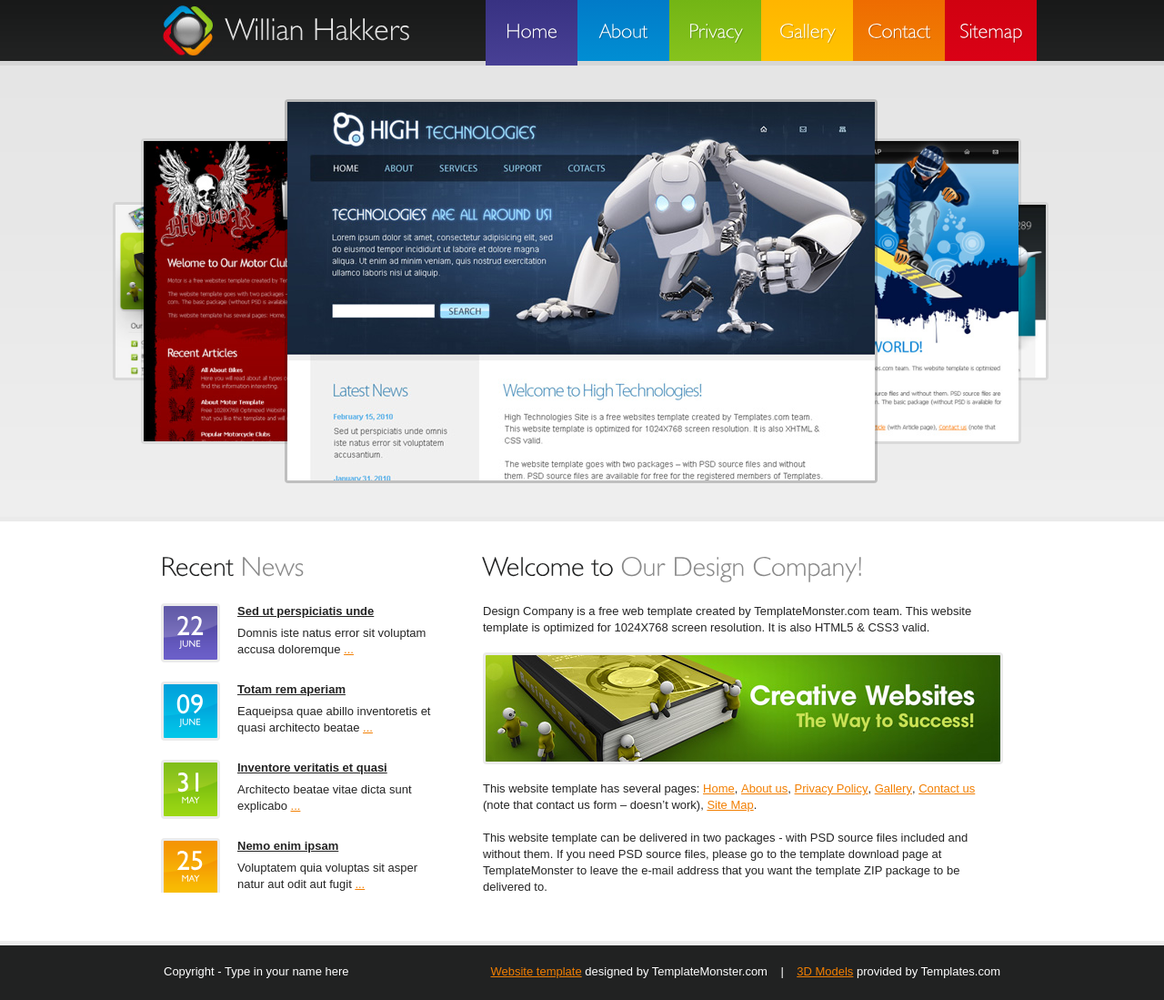
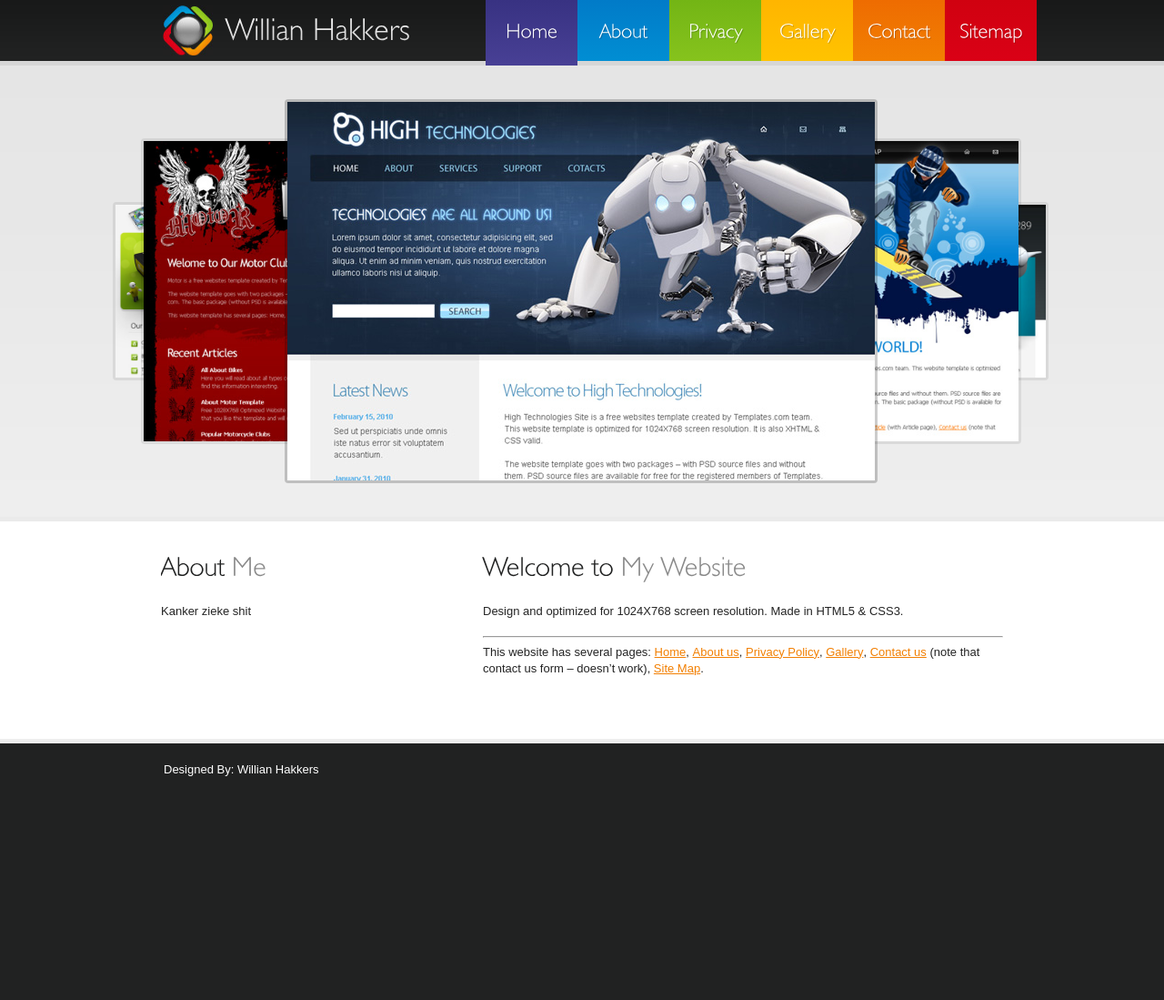
Before and after one commit to willianhakkers/LB10, a plain HTML site: page Template/index.html in a window 1280 px wide. Shown: the whole page at 91% size. After the commit the page ends 877 px from the top, so only its background shows below. Drawn offline with Linux system fonts and the light colour scheme.

Commit message:
veranderd

```diff
--- a/Template/css/style.css
+++ b/Template/css/style.css
@@ -219,6 +219,7 @@ header nav {
 		}
 		header nav ul li a.current, header nav ul li a:hover {
 			padding-bottom:5px;
+            transition:0.2s ease;
 		}
 
 		header nav ul li:nth-of-type(2) a {
--- a/Template/index.html
+++ b/Template/index.html
@@ -1,7 +1,7 @@
 <!DOCTYPE html>
 <html lang="en">
 <head>
-  <title>Home - Home Page | Design Company - Free Website Template from Templatemonster.com</title>
+    <title>Willian Hakkers</title>
     <meta charset="utf-8">
     <link rel="stylesheet" href="css/reset.css" type="text/css" media="all">
     <link rel="stylesheet" href="css/style.css" type="text/css" media="all">
@@ -13,13 +13,6 @@
     <script type="text/javascript" src="js/roundabout_shapes.js"></script>
     <script type="text/javascript" src="js/gallery_init.js"></script>
     <script type="text/javascript" src="js/cufon-replace.js"></script>
-  <!--[if lt IE 7]>
-  	<link rel="stylesheet" href="css/ie/ie6.css" type="text/css" media="all">
-  <![endif]-->
-  <!--[if lt IE 9]>
-  	<script type="text/javascript" src="js/html5.js"></script>
-    <script type="text/javascript" src="js/IE9.js"></script>
-  <![endif]-->
 </head>
 
 <body>
@@ -58,40 +51,17 @@
         <div class="wrapper">
         	<!-- aside -->
           <aside>
-            <h2>Recent <span>News</span></h2>
-            <!-- .news -->
-            <ul class="news">
-            	<li>
-              	<figure><strong>22</strong>June</figure>
-                <h3><a href="#">Sed ut perspiciatis unde</a></h3>
-                Domnis iste natus error sit voluptam accusa doloremque <a href="#">...</a>
-              </li>
-              <li>
-              	<figure><strong>09</strong>June</figure>
-                <h3><a href="#">Totam rem aperiam</a></h3>
-                Eaqueipsa quae abillo inventoretis et quasi architecto beatae <a href="#">...</a>
-              </li>
-              <li>
-              	<figure><strong>31</strong>May</figure>
-                <h3><a href="#">Inventore veritatis et quasi</a></h3>
-                Architecto beatae vitae dicta sunt explicabo <a href="#">...</a>
-              </li>
-              <li>
-              	<figure><strong>25</strong>May</figure>
-                <h3><a href="#">Nemo enim ipsam</a></h3>
-                Voluptatem quia voluptas sit asper natur aut odit aut fugit <a href="#">...</a>
-              </li>
-            </ul>
-            <!-- /.news -->
+            <h2>About <span>Me</span></h2>
+            <!-- about me -->
+            <p>Kanker zieke shit</p>
           </aside>
           <!-- content -->
           <section id="content">
             <article>
-            	<h2>Welcome to <span>Our Design Company!</span></h2>
-              <p>Design Company is a free web template created by TemplateMonster.com team. This website template is optimized for 1024X768 screen resolution. It is also HTML5 &amp; CSS3 valid.</p>
-              <figure><a href="#"><img src="images/banner1.jpg" alt=""></a></figure>
-              <p>This website template has several pages: <a href="index.html">Home</a>, <a href="about.html">About us</a>, <a href="privacy.html">Privacy Policy</a>, <a href="gallery.html">Gallery</a>, <a href="contacts.html">Contact us</a> (note that contact us form – doesn’t work), <a href="sitemap">Site Map</a>.</p>
-              This website template can be delivered in two packages - with PSD source files included and without them. If you need PSD source files, please go to the template download page at TemplateMonster to leave the e-mail address that you want the template ZIP package to be delivered to.
+            	<h2>Welcome to <span>My Website</span></h2>
+              <p>Design and optimized for 1024X768 screen resolution. Made in HTML5 &amp; CSS3.</p>
+              <hr>
+              <p>This website has several pages: <a href="index.html">Home</a>, <a href="about.html">About us</a>, <a href="privacy.html">Privacy Policy</a>, <a href="gallery.html">Gallery</a>, <a href="contacts.html">Contact us</a> (note that contact us form – doesn’t work), <a href="sitemap">Site Map</a>.</p>
             </article>
           </section>
         </div>
@@ -102,8 +72,7 @@
     <footer>
       <div class="container">
         <div class="wrapper">
-        <div class="fleft">Copyright - Type in your name here</div>
-        <div class="fright"><a rel="nofollow" href="http://www.templatemonster.com/" target="_blank">Website template</a> designed by TemplateMonster.com&nbsp; &nbsp; |&nbsp; &nbsp; <a href="http://templates.com/product/3d-models/" target="_blank">3D Models</a> provided by Templates.com</div>
+            <div class="fleft">Designed By: Willian Hakkers</div>
         </div>
       </div>
     </footer>
```
Also changed, not shown: 1 other file. Lines whose indentation alone changed are shown as unchanged.
